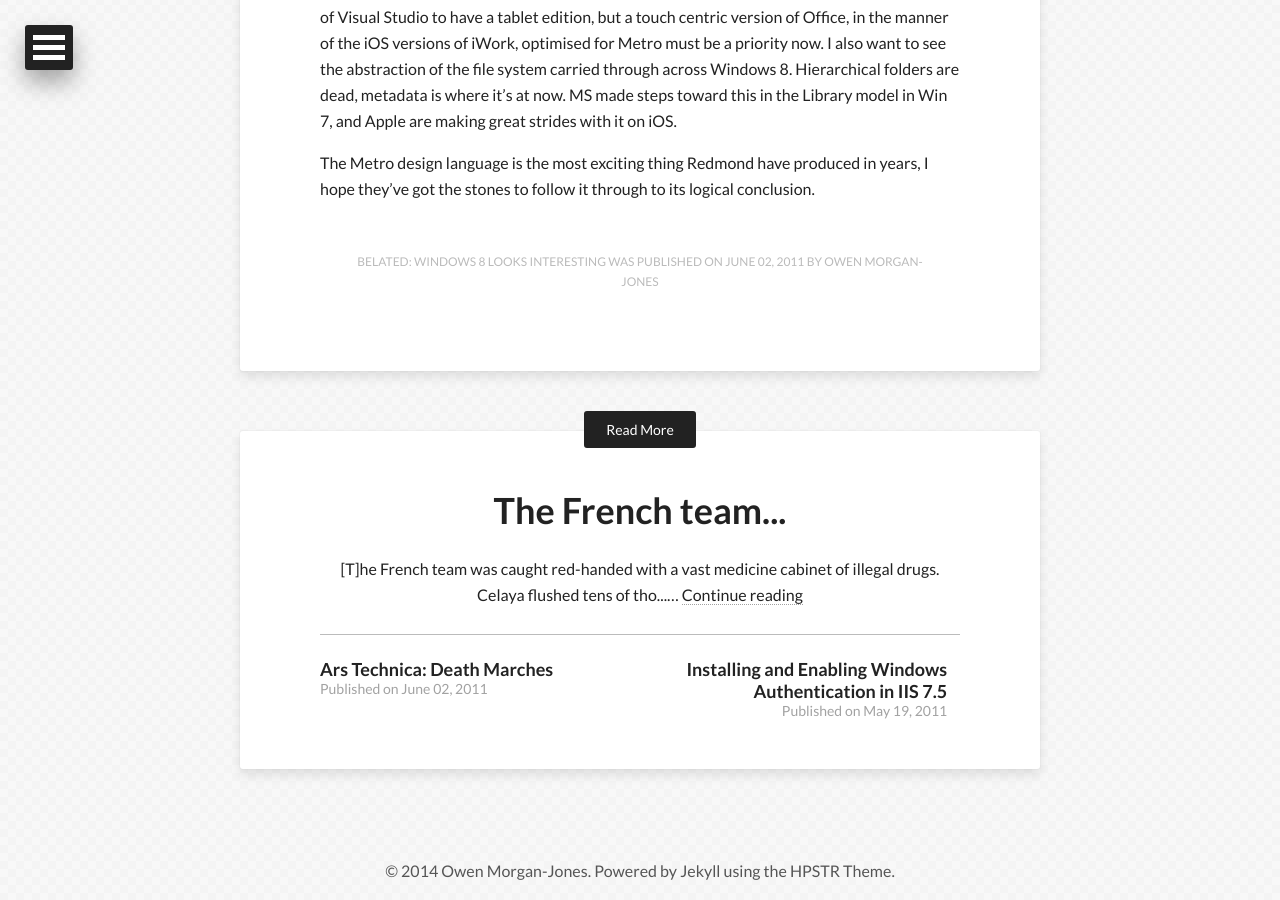
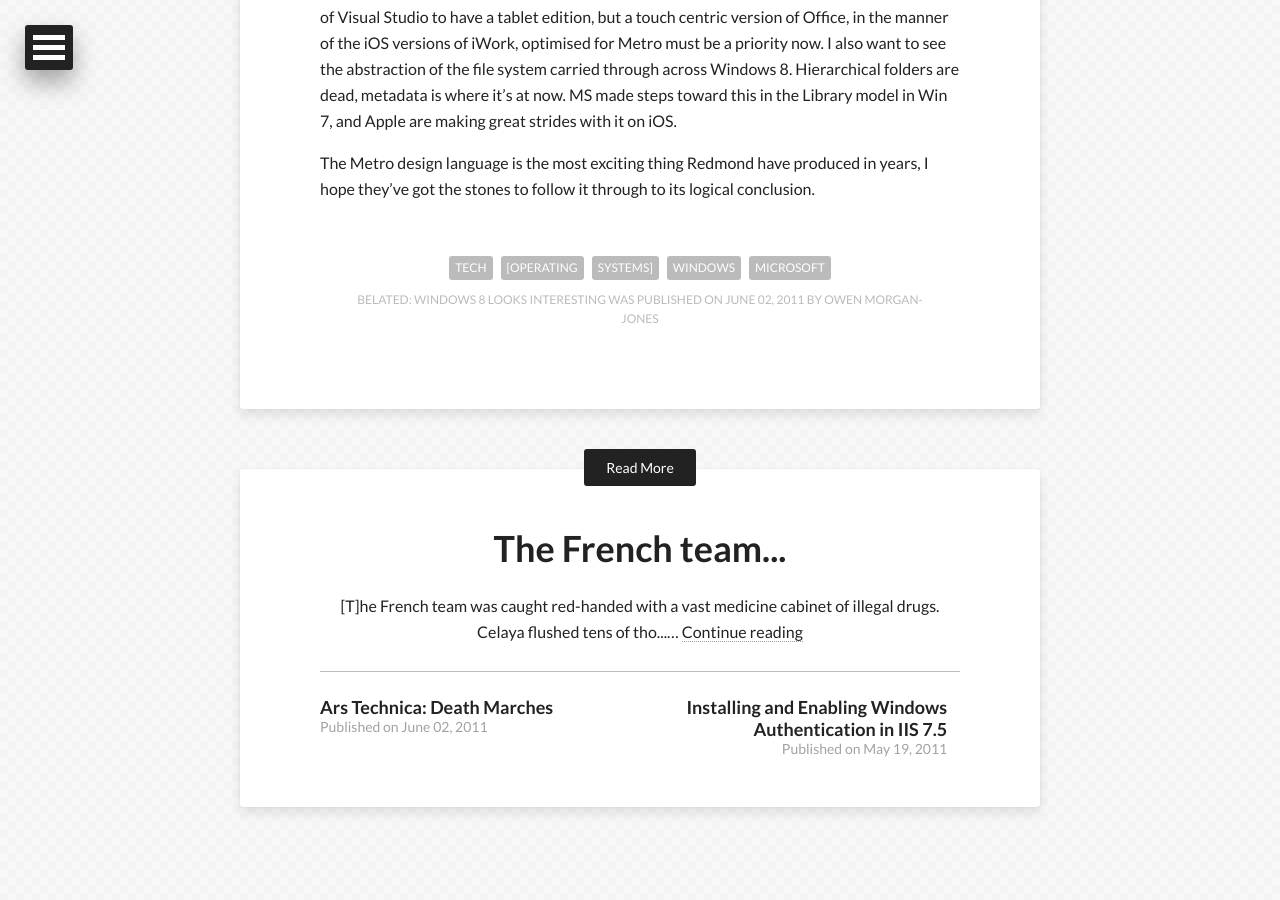
Before and after one commit to Sharkwald/sharkwald.github.io, a Jekyll site: the page built from _posts/2011-06-02-belated-windows-8-looks-interesting.md, in a window 1280 px wide and 900 px high, scrolled down 1227 px. Built offline with Jekyll 4.4.1, drawn with Linux system fonts in a browser that asks for light colours; nearby versions of some CDN libraries.

Commit message:
re-enabled pygments and tagged old posts

```diff
--- a/_config.yml
+++ b/_config.yml
@@ -43,7 +43,7 @@ links:
 # http://en.wikipedia.org/wiki/List_of_tz_database_time_zones
 timezone:    Europe/London
 future:      true
-pygments:    false
+pygments:    true
 markdown:    kramdown
 
 # https://github.com/mojombo/jekyll/wiki/Permalinks
--- a/_posts/2011-06-02-belated-windows-8-looks-interesting.md
+++ b/_posts/2011-06-02-belated-windows-8-looks-interesting.md
@@ -2,6 +2,7 @@
 layout: post
 title:  "Belated: Windows 8 looks interesting"
 date:   2011-06-02 13:50:37
+tags: tech [operating systems] windows microsoft
 ---
 
 ![Windows 8](/images/image000005.jpg)
```
Also changed, not shown: _posts/2011-05-12-dear-liberal-democrat-party.md (+1 -0 lines), _posts/2011-05-16-the-saddest-web-page-in-the-world.md (+1 -0 lines), _posts/2011-05-19-installing-and-enabling-windows-authentication-in-iis.md (+1 -0 lines), _posts/2011-06-02-ars-technica-death-marches.md (+1 -0 lines).
